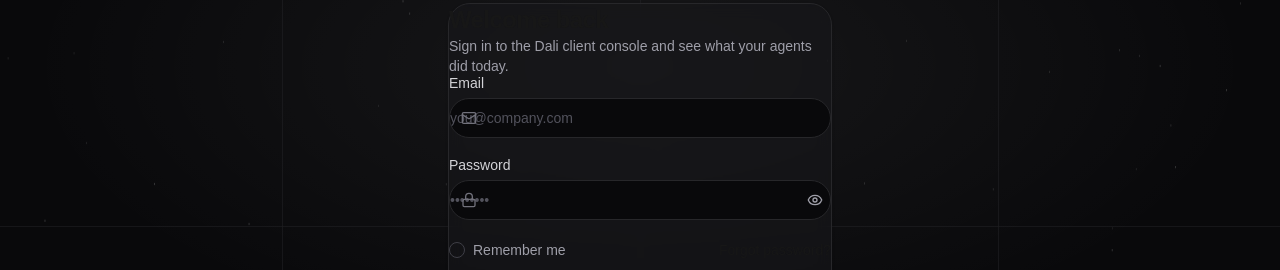
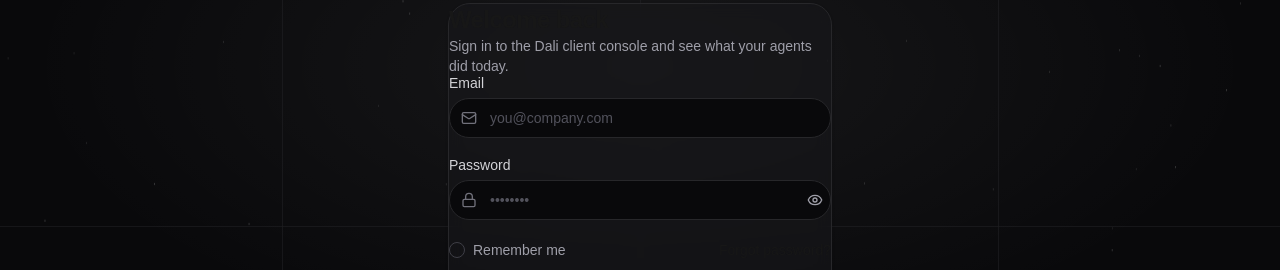
Before and after one commit to Kings-Bilbil/Akasa-Demo, a Next.js app: page /login in a window 1280 px wide. Shown: the part 174-444 px from the top of the page. Built offline with nearby package versions, Linux system fonts and the light colour scheme; no server answers; a web font is replaced by a local one.

Commit message:
fix: enforce input padding with !important to prevent text overlapping icons

```diff
--- a/src/components/ui/login-signup.tsx
+++ b/src/components/ui/login-signup.tsx
@@ -180,7 +180,7 @@
                   id="email"
                   type="email"
                   placeholder="you@company.com"
-                  className="pl-10 bg-zinc-950 border-zinc-800 text-zinc-50 placeholder:text-zinc-600"
+                  className="!pl-10 bg-zinc-950 border-zinc-800 text-zinc-50 placeholder:text-zinc-600"
                 />
               </div>
             </div>
@@ -195,7 +195,7 @@
                   id="password"
                   type={showPassword ? "text" : "password"}
                   placeholder="••••••••"
-                  className="pl-10 pr-10 bg-zinc-950 border-zinc-800 text-zinc-50 placeholder:text-zinc-600"
+                  className="!pl-10 !pr-10 bg-zinc-950 border-zinc-800 text-zinc-50 placeholder:text-zinc-600"
                 />
                 <button
                   type="button"
```
